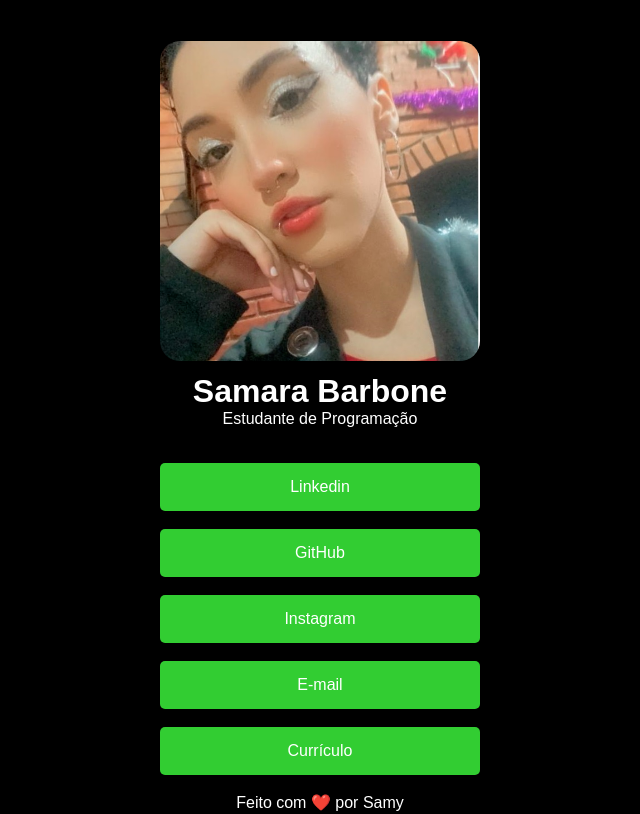
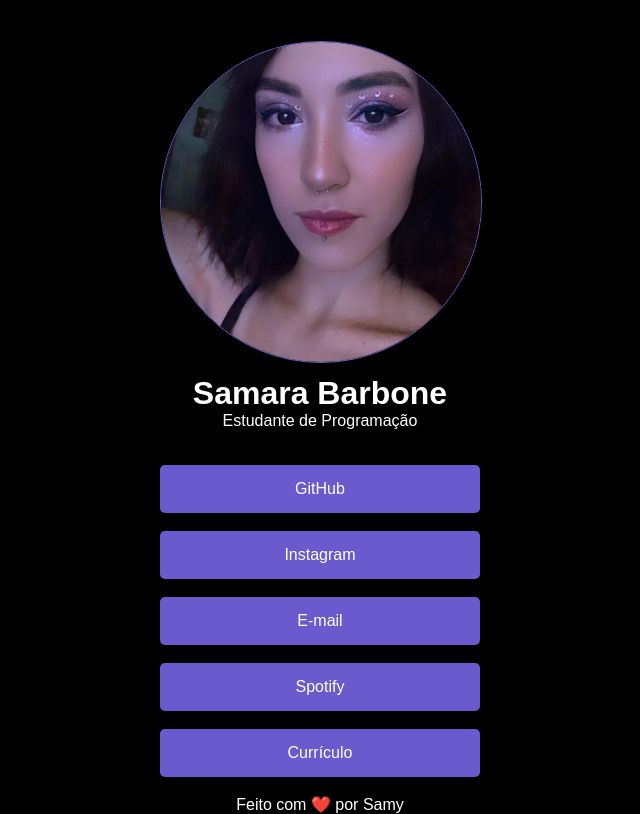
Before and after one commit to SamaraBarbone/My-links, a plain HTML site: page index.html in a window 1280 px wide. Shown: the whole page, without its empty margins (320-960 px from the left). Drawn offline with Linux system fonts and the light colour scheme.

Commit message:
Add files via upload

```diff
--- a/index.html
+++ b/index.html
@@ -11,13 +11,11 @@
 
 <body>
     <div class="container">
-        <img src="images/imagen-certa.png" alt="Foto de samy, mulher de cabelo curto em um fundo claro">
+        <img src="images/imagencerta.png" alt="Foto de samy, mulher de cabelo curto em um fundo claro">
         <h1>Samara Barbone</h1>
         <p>Estudante de Programação</p>
         <ul>
-            <li>
-                <a href="">Linkedin</a>
-            </li>
+
             <li>
                 <a href="https://github.com/SamaraBarbone" target="_blank">GitHub</a>
             </li>
@@ -26,6 +24,9 @@
             </li>
             <li>
                 <a href="mailto:samara.barbone@outlook.com">E-mail</a>
+            </li>
+            <li>
+                <a href="https://open.spotify.com/user/215nku4k3s6fn6gy7i5sy2knq?si=a409eb5755354128" target="_blank">Spotify</a>
             </li>
             <li>
                 <a href="public/curriculo_de_samara_barbone_da_silva_criado_em_08_01_23_as_k8mO0_minha_pagina_inicial.pdf"
--- a/style.CSS
+++ b/style.CSS
@@ -9,9 +9,10 @@ body{
 }
 
 img{
-    border-radius: 20px;
+    border-radius: 50%;
     width: 320px;
     height: 320px;
+    border: 1px solid slateblue;
 }
 
 h1 {
@@ -34,12 +35,18 @@ li {
 }
 
 a {
-    background-color: limegreen;
+    background-color: slateblue;
     color: white;
     padding: 15px;
     text-decoration: none;
     display: block;
     border-radius: 5px;
+}
+
+a:hover {
+    background-color: white;
+    color: black;
+
 }
 
 footer{
```
Also changed, not shown: images/imagencerta.png (added), 1 other file.
